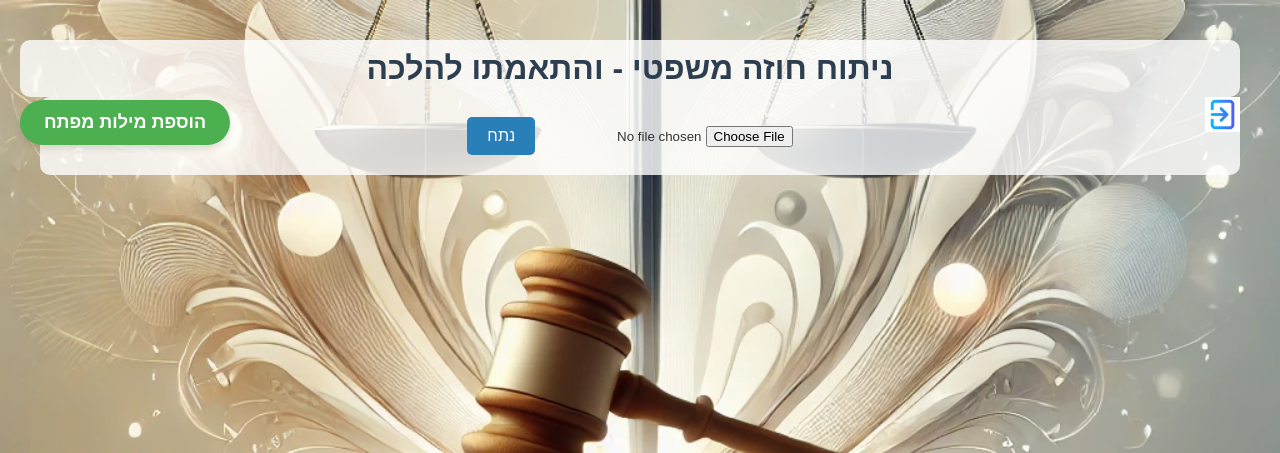
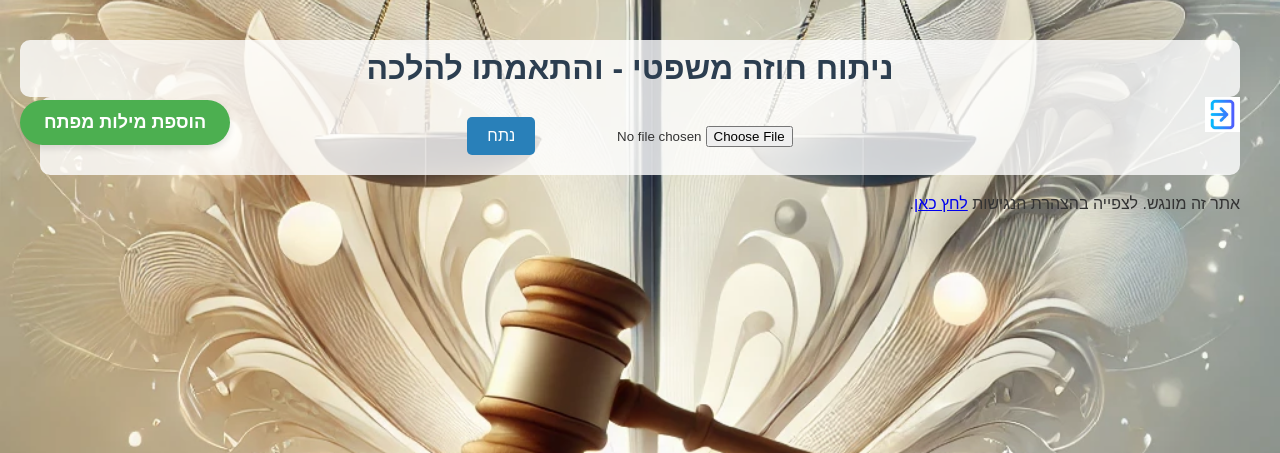
Before and after one commit to elishgi/contract_analysis_project, a Flask app: page / in a window 1280 px wide. Shown: the top 453 px of the page. Run offline with Flask 3, Linux system fonts and the light colour scheme; the visitor is signed in with stand-in values (Sample User, id 1).

Commit message:
הוספת הצהרת נגישות

```diff
--- a/templates/index.html
+++ b/templates/index.html
@@ -136,6 +136,8 @@
             });
         });
     </script>
-
+    <footer class="accessibility-footer">
+        אתר זה מונגש. לצפייה בהצהרת הנגישות <a href="https://rooks.co.il/wp-content/uploads/2024/01/%D7%94%D7%A6%D7%94%D7%A8%D7%AA-%D7%A0%D7%92%D7%99%D7%A9%D7%95%D7%AA-%D7%9C%D7%93%D7%95%D7%92%D7%9E%D7%90-1.pdf" target="_blank" rel="noopener noreferrer">לחץ כאן</a>.
+    </footer>
 </body>
 </html>
```
